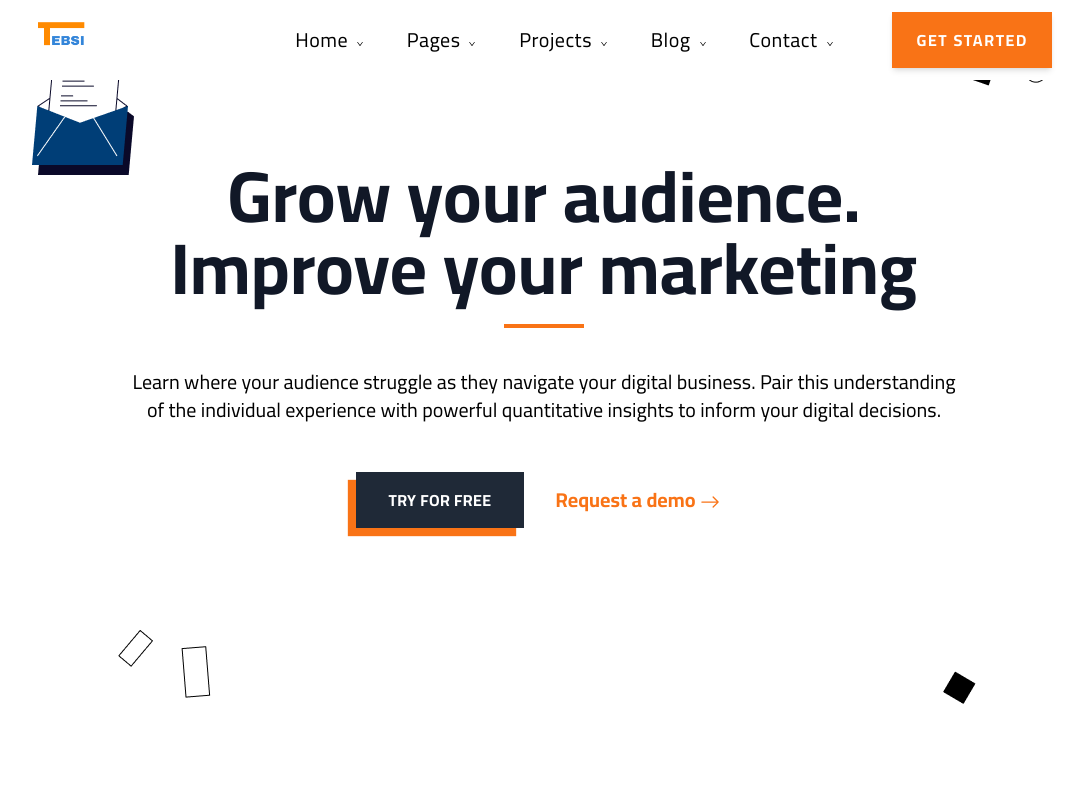
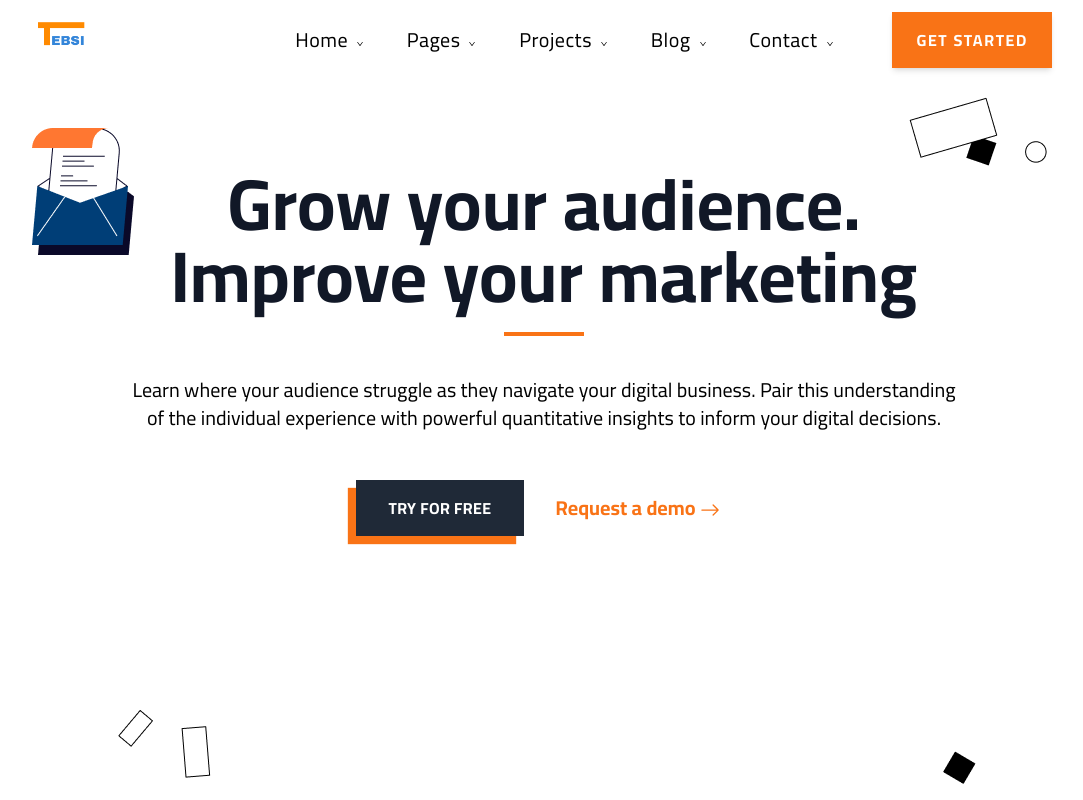
Before and after one commit to Ramzy842/TEBSI-Landing-Page, a React (Create React App) app: page / in a window 1280 px wide. Shown: the top 800 px of the page, without its empty margins (96-1179 px from the left). Built offline with nearby package versions, Linux system fonts and the light colour scheme.

Commit message:
padding issue 3.0

```diff
--- a/src/Components/Hero.js
+++ b/src/Components/Hero.js
@@ -17,14 +17,14 @@ const Hero = () => {
   return (
     navHeight && (
       <div
-
+      style={{marginTop: navbarHeight + "px" }}
         className={`bg-white w-full`}
       >
         <div className="text-center container relative md:w-4/5 mx-auto lg:h-screen md:pt-8">
           <h1
             className={`text-4xl lg:text-5xl xl:text-7xl mx-auto w-4/5 p-2  font-semibold text-gray-900 lg:mt-12 z-20`}
-            data-aos="fade-in"
-            style={{paddingTop: navbarHeight + "px" }}
+            data-aos="fade-up"
+
           >
             Grow your audience. Improve your marketing{" "}
             <Underline position="mx-auto mb-6" />{" "}
```
